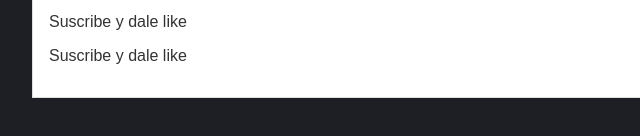
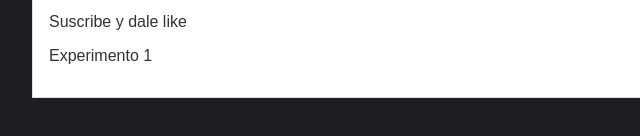
Before and after one commit to sogom01/proyecto1, a plain HTML site: page blogpost.html in a window 1280 px wide. Shown: the part 178-314 px from the top of the page, 159-799 px from the left. Drawn offline with Linux system fonts and the light colour scheme.

Commit message:
Commmit experimental

```diff
--- a/blogpost.html
+++ b/blogpost.html
@@ -20,7 +20,7 @@
             <p>Los blogs son la mejor forma de compartir información y tus ideas. Mucho mas que ir a conferencias o
                 salir en Youtube. Excepto si eres un rockstar. Pero estadísticamente no lo eres.... por ahora.</p>
             <p>Suscribe y dale like</p>
-            <p>Suscribe y dale like</p>
+            <p>Experimento 1</p>
         </div>
     </div>
 </body>
```
